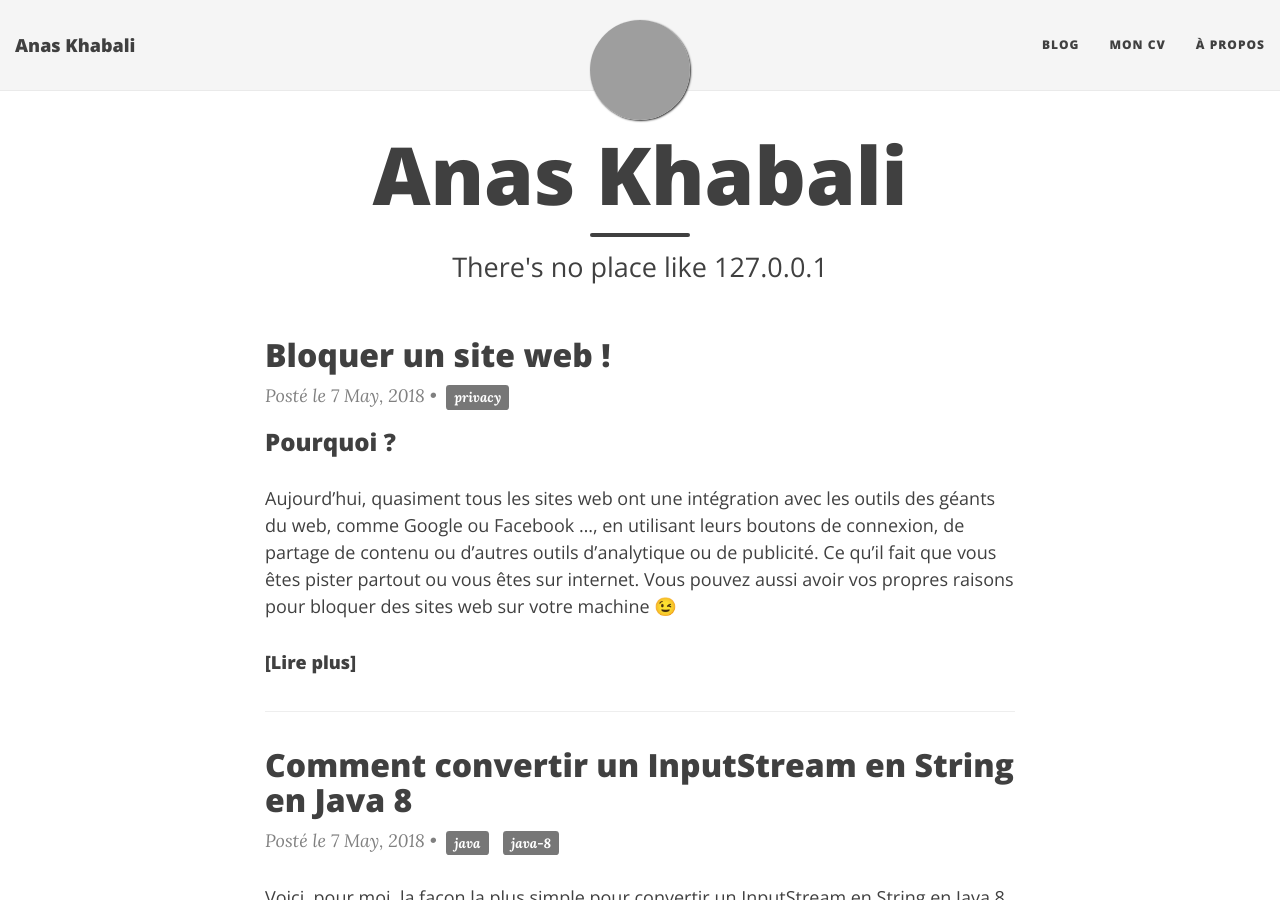
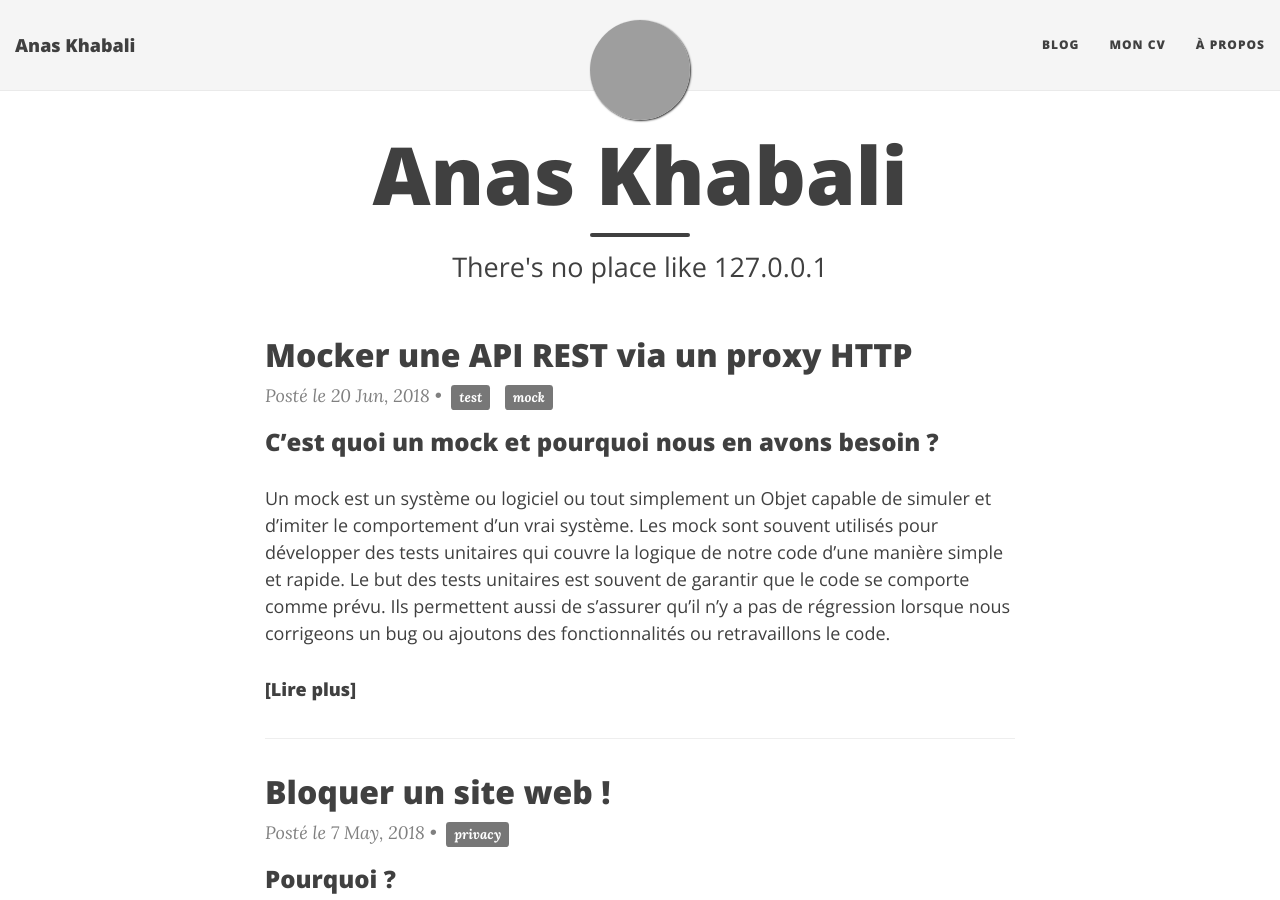
Before and after one commit to khabali/khabali.github.io, a Jekyll site: the page built from index.html, in a window 1280 px wide and 900 px high. Built offline with Jekyll 4.4.1, drawn with Linux system fonts in a browser that asks for light colours; nearby versions of some CDN libraries; emoji names are drawn with the system emoji font; grey boxes are pictures that could not be loaded.

Commit message:
mocker une api rest via un proxy http

```diff
--- a/_config.yml
+++ b/_config.yml
@@ -16,7 +16,7 @@
 title: Anas KHABALI
 email: anas.khabali@gmail.com
 description: > # this means to ignore newlines until "baseurl:"
-  Développeur Java
+  Solutions Architect
 baseurl: "" # the subpath of your site, e.g. /blog
 url: "https://khabali.github.io" # the base hostname & protocol for your site,
 permalink: /:title.html
--- /dev/null
+++ b/_posts/2018-06-20-mocker-une-api-rest-via-proxy-http.markdown
@@ -0,0 +1,46 @@
+---
+layout: post
+title:  "Mocker une API REST via un proxy HTTP"
+date:   2018-06-20 14:00:00 +0200
+author: Anas KHABALI
+tags: test mock
+comments: false
+---
+### C'est quoi un mock et pourquoi nous en avons besoin ?
+Un mock est un système ou logiciel ou tout simplement un Objet capable de simuler et d'imiter le comportement d'un vrai système.
+Les mock sont souvent utilisés pour développer des tests unitaires qui couvre la logique de notre code d'une manière simple et rapide.
+Le but des tests unitaires est souvent de garantir que le code se comporte comme prévu.
+Ils permettent aussi de s'assurer qu'il n'y a pas de régression lorsque nous corrigeons
+un bug ou ajoutons des fonctionnalités ou retravaillons le code.
+
+Le développement des tests unitaires n'est pas souvent une tache facile, car souvent, notre code doit interagir
+avec des système complexe et lourds, des API externes qui sont des fois payantes.
+Une multitude d'outils et de Framework existe pour créer des mock, mais ça nécessite souvent plus de développement
+(plus de travail et de code à maintenir) pour créer des mocks.
+
+Imaginons si on avait un système capable de capturer et de reproduire le comportement d'un autre système.
+Cela facilitera la création des mockes et ainsi le développement des tests,
+car nous allons pouvoir exécuter les mêmes tests en interagissant avec le vrai système ou avec le système de mockes
+sans absolument rien changer dans notre code de tests.
+
+Ainsi nous pourrions par exemple lancer nos tests en dev en utilisant le système mocké ou en intégration en utilisant le vrai système.
+
+### Mocker une API REST avec un Proxy HTTP
+Cela peut bien sûr aussi s'appliquer à n'importe quel système basé sur le protocole HTTP.
+
+En regardant de près la définition d'un proxy :
+
+> un composant qui joue le rôle d'intermédiaire en se plaçant entre deux hôtes
+pour faciliter ou surveiller leurs échanges. - Wikipedia
+
+![Diagramme montrant un proxy](https://upload.wikimedia.org/wikipedia/commons/b/bb/Proxy_concept_en.svg "Simple Proxy")
+
+En se basant sur cette définition, il est clair que nous pouvons utiliser un proxy
+HTTP pour capturer les requêtes sortantes de notre code de tests ainsi que les réponses de l'API que nous consommons.
+Le même proxy peut être configurable pour fonctionner comme un passe plat en capturant les requêtes/réponses
+ou en fonctionnant dans un mode simulation en essayant de construire les réponses aux requêtes qu'il reçoit à partir
+des requêtes/réponses préalablement capturées.
+
+Cela ressemble à un *Men in the middle*, mais cette fois, pour un objectif noble :wink:
+
+Je vais faire une suite à ce post avec une simple implémentation montrant le concept en Java.
```
